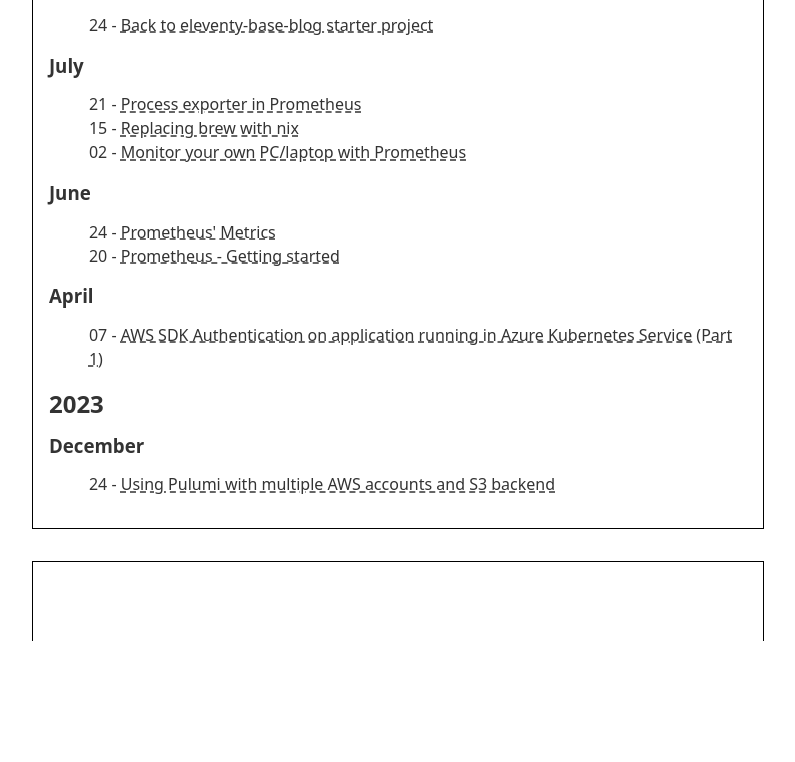
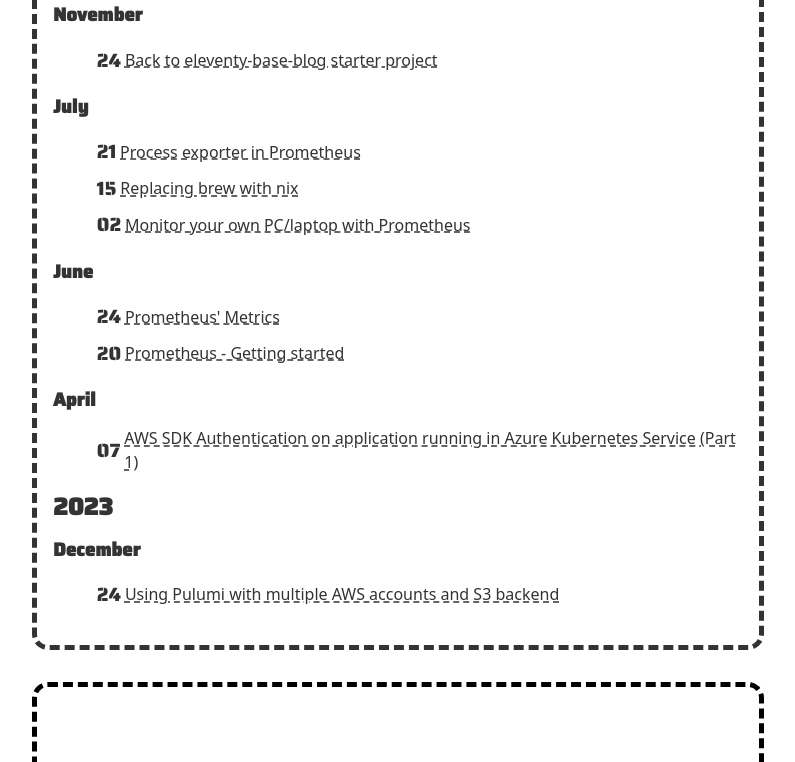
Before and after one commit to rizaldim/catsoncontainer.com, an Eleventy site: page content/index.html in a window 1280 px wide. Shown: the part 421-1183 px from the top of the page, without its empty margins (242-1037 px from the left). Before the commit the page ends 1062 px from the top, so only its background shows below. Built offline with nearby package versions, Linux system fonts and the light colour scheme; Eleventy itself is replaced by a stand-in of ours; files that its build step writes are made by us from their sources.

Commit message:
Change style in main content

```diff
--- a/content/_includes/layout.njk
+++ b/content/_includes/layout.njk
@@ -27,7 +27,7 @@
   </nav>
 </header>
 
-<main>
+<main class="{{ mainClass }}">
 
 {{ content | safe }}
 
--- a/content/index.html
+++ b/content/index.html
@@ -1,5 +1,6 @@
 ---
 layout: layout.njk
+mainClass: index
 ---
 
 <h2>2025</h2>
@@ -7,10 +8,10 @@
 <h3>January</h3>
 
 <ol role="list" class="posts">
-  <li>25 -
+  <li><span class="date">25</span>
     <a href="/blog/mongodb-srv-and-tls/">MongoDB SRV connection string and default tls parameter</a>
   </li>
-  <li>05 -
+  <li><span class="date">05</span>
     <a href="/blog/aks-with-waf/">Lessons learned making things work between AKS and Azure WAF</a>
   </li>
 </ol>
@@ -19,37 +20,37 @@
 
 <h3>November</h3>
 <ol role="list" class="posts">
-  <li>24 -
+  <li><span class="date">24</span>
     <a href="/blog/back-to-11ty-base-blog/">Back to eleventy-base-blog starter project</a>
   </li>
 </ol>
 
 <h3>July</h3>
 <ol role="list" class="posts">
-  <li>21 -
+  <li><span class="date">21</span>
     <a href="/blog/prometheus-4/">Process exporter in Prometheus</a>
   </li>
-  <li>15 -
+  <li><span class="date">15</span>
     <a href="/blog/nix-brew/">Replacing brew with nix</a>
   </li>
-  <li>02 -
+  <li><span class="date">02</span>
     <a href="/blog/prometheus-3/">Monitor your own PC/laptop with Prometheus</a>
   </li>
 </ol>
 
 <h3>June</h3>
 <ol role="list" class="posts">
-  <li>24 -
+  <li><span class="date">24</span>
     <a href="/blog/prometheus-2/">Prometheus&#39; Metrics</a>
   </li>
-  <li>20 -
+  <li><span class="date">20</span>
     <a href="/blog/prometheus-1/">Prometheus - Getting started</a>
   </li>
 </ol>
 
 <h3>April</h3>
 <ol role="list" class="posts">
-  <li>07 -
+  <li><span class="date">07</span>
     <a href="/blog/aws-sdk-authentication-in-aks/">AWS SDK Authentication on application running in Azure Kubernetes Service (Part 1)</a>
   </li>
 </ol>
@@ -58,7 +59,7 @@
 
 <h3>December</h3>
 <ol role="list" class="posts">
-  <li>24 -
+  <li><span class="date">24</span>
     <a href="/blog/pulumi-with-multiple-aws-account/">Using Pulumi with multiple AWS accounts and S3 backend</a>
   </li>
 </ol>
--- a/style/header.css
+++ b/style/header.css
@@ -35,7 +35,7 @@
 
 header li {
   font-size: 1.5em;
-  font-family: "caesar-dressing";
+  font-family: "saira-stencil";
   padding-left: .8em;
   padding-right: .8em;
   border-left: 4px solid white;
--- a/style/style.css
+++ b/style/style.css
@@ -8,8 +8,8 @@
 }
 
 @font-face {
-  font-family: 'caesar-dressing';
-  src: url('/fonts/CaesarDressing-Regular.ttf') format('truetype');
+  font-family: 'saira-stencil';
+  src: url('/fonts/SairaStencilOne-Regular.ttf') format('truetype');
 }
 
 body {
@@ -23,12 +23,21 @@
   text-decoration-style: dashed;
 }
 
-
 main {
   max-width: 80ch;
   padding: 1em;
-  border: 1px solid black;
+  border-width: 5px;
+  border-style: dashed;
+  border-radius: 1em;
   margin: 0 auto;
+}
+
+main.index h2 {
+  font-family: "saira-stencil";
+}
+
+main.index h3 {
+  font-family: "saira-stencil";
 }
 
 footer {
@@ -39,3 +48,21 @@
   max-width: 80ch;
   margin: 2em auto 0;
 }
+
+ol.posts span.date {
+  font-family: "saira-stencil";
+  font-size: 1.2em;
+  padding: .2em;
+}
+
+ol.posts li {
+  display: flex;
+  align-items: center;
+}
+
+footer {
+  border-width: 5px;
+  border-style: dashed;
+  border-radius: 1em 1em 0 0;
+  border-bottom: 0;
+}
```
Also changed, not shown: fonts/CaesarDressing-Regular.ttf (deleted), fonts/SairaStencilOne-Regular.ttf (added).
